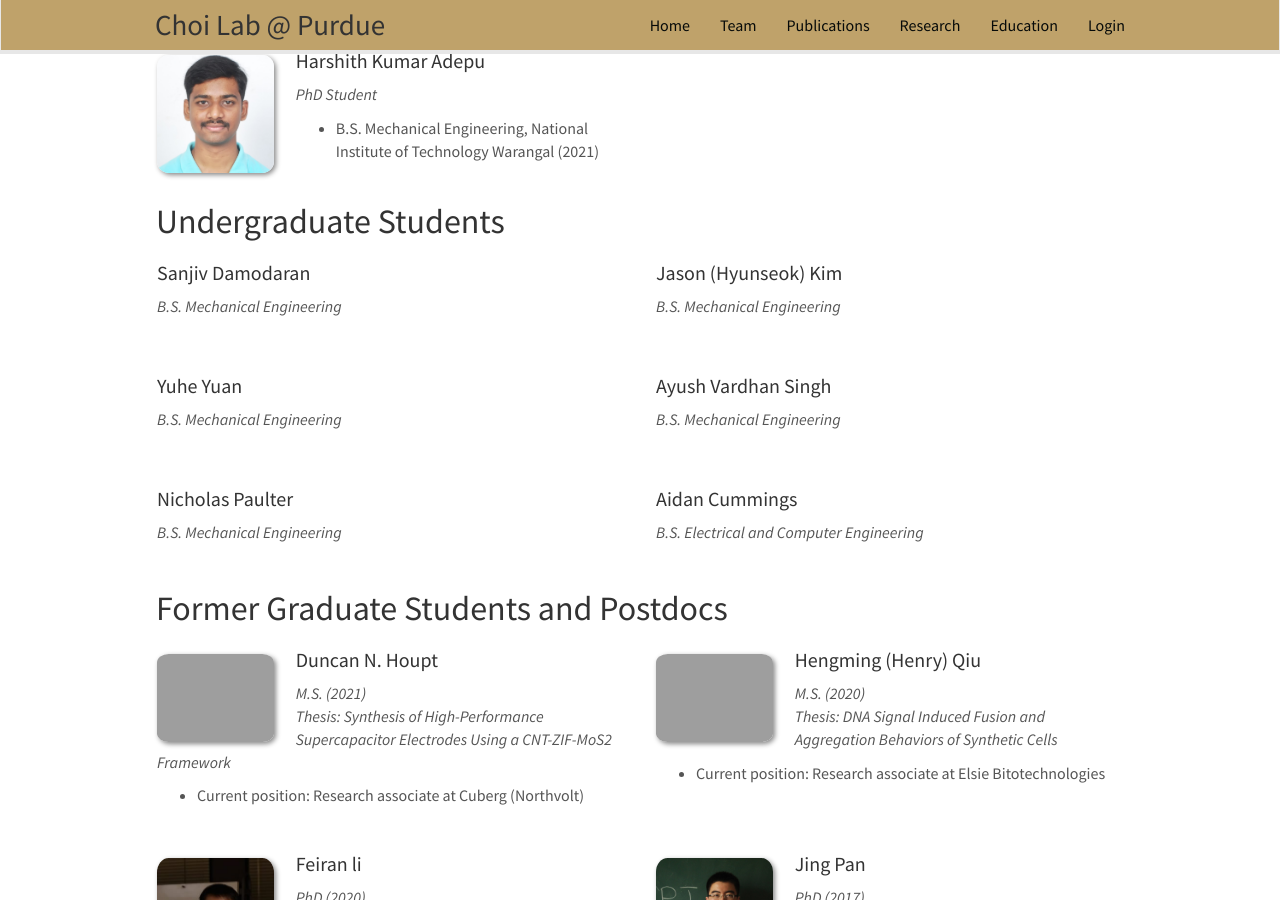
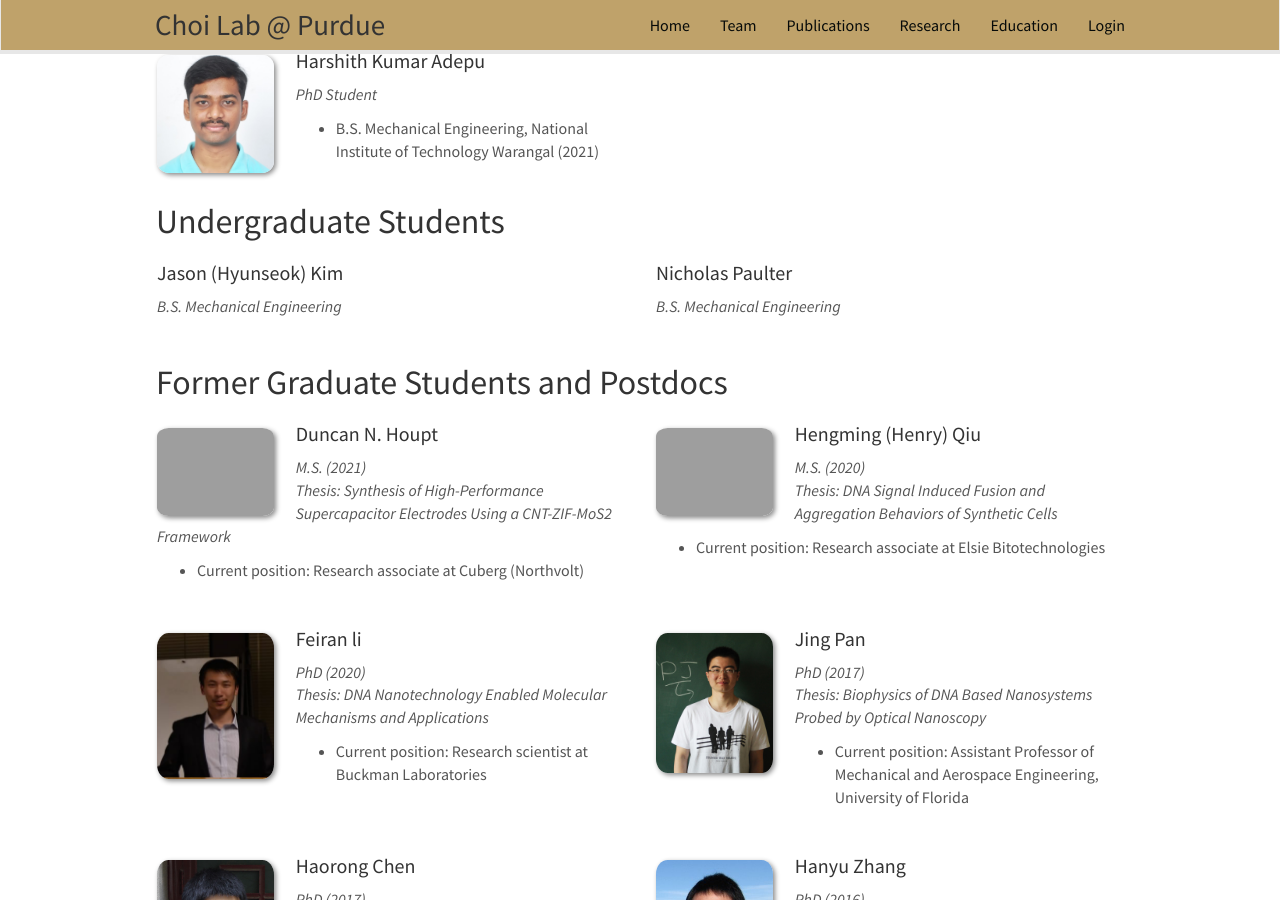
Before and after one commit to choidnalab/choidnalab.github.io, a Jekyll site: the page built from _pages/team.md, in a window 1280 px wide and 900 px high, scrolled down 744 px. Built offline with Jekyll 4.4.1, drawn with Linux system fonts in a browser that asks for light colours; nearby versions of some CDN libraries.

Commit message:
Update master_bachelors_students.yml

```diff
--- a/_data/master_bachelors_students.yml
+++ b/_data/master_bachelors_students.yml
@@ -1,25 +1,4 @@
-- name: Sanjiv Damodaran
-  photo: nopic.jpg
-  info: B.S. Mechanical Engineering
-  email:
-  number_educ: 0
-  education1:
-
 - name: Jason (Hyunseok) Kim
-  photo: nopic.jpg
-  info: B.S. Mechanical Engineering
-  email:
-  number_educ: 0
-  education1:
-
-- name: Yuhe Yuan
-  photo: nopic.jpg
-  info: B.S. Mechanical Engineering
-  email:
-  number_educ: 0
-  education1:
-
-- name: Ayush Vardhan Singh
   photo: nopic.jpg
   info: B.S. Mechanical Engineering
   email:
@@ -32,10 +11,3 @@
   email:
   number_educ: 0
   education1:
-
-- name: Aidan Cummings
-  photo: nopic.jpg
-  info: B.S. Electrical and Computer Engineering
-  email:
-  number_educ: 0
-  education1:
```
